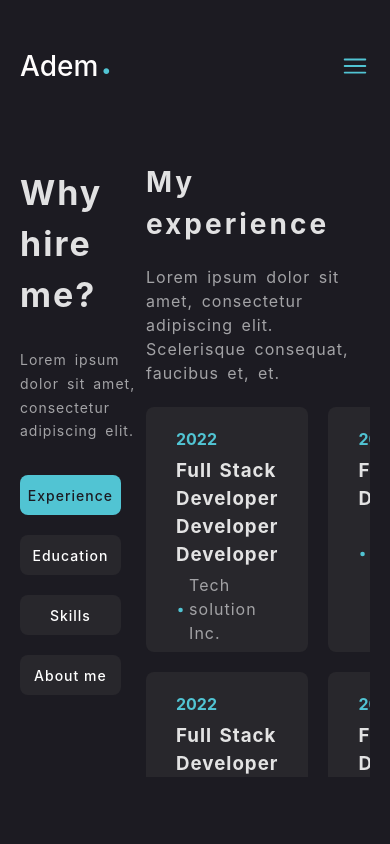
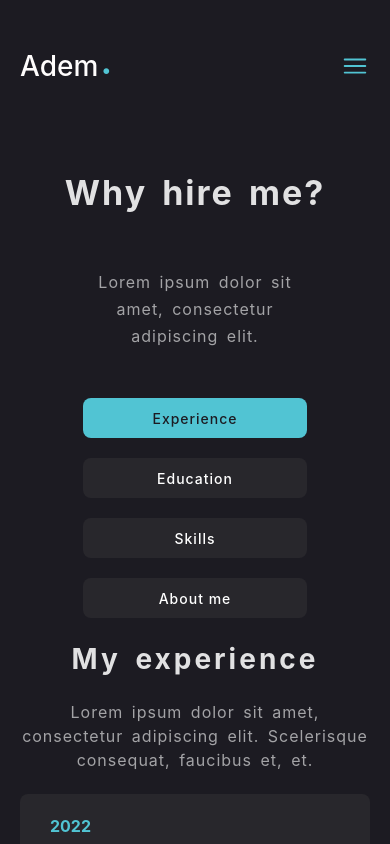
Before and after one commit to AdamBhs/Portfolio, a React (Vite) app: page /resume in a window 390 px wide. Shown: the top 844 px of the page. Built offline with nearby package versions, Linux system fonts and the light colour scheme.

Commit message:
final-responsive

```diff
--- a/src/index.css
+++ b/src/index.css
@@ -19,6 +19,14 @@ body {
   padding-right: 240px;
 }
 
+::-webkit-scrollbar {
+  width: 6px;
+}
+
+::-webkit-scrollbar-thumb {
+  background: #51C4D3;
+  border-radius: 6px;
+}
 
 @media (max-width: 575.98px) {
   body {
@@ -36,8 +44,8 @@ body {
 
 @media (min-width: 768px) and (max-width: 991.98px) {
   body {
-    padding-left: 60px;
-    padding-right: 60px;
+    padding-left: 50px;
+    padding-right: 50px;
   }
 }
 
--- a/src/pages/Contact/Contact.jsx
+++ b/src/pages/Contact/Contact.jsx
@@ -33,7 +33,7 @@ export const Contact = () => {
     <div className='contact-container'>
       <div className='hire'>
         <h1>Let's work together</h1>
-        <p>Lorem ipsum dolor sit amet, consectetur adipisicing elit.<br/>
+        <p>Lorem ipsum dolor sit amet, consectetur adipisicing elit.
         Nesciunt sit illo esse commodi.</p>
         <form ref={form} onSubmit={sendEmail}>
           <div className='inputs'>
--- a/src/pages/Resume/Resume.jsx
+++ b/src/pages/Resume/Resume.jsx
@@ -3,10 +3,11 @@ import "./ResumeStyle.css"
 import { Button } from '../../components/button/Button'
 import { ExpCard } from '../../components/cards/ExpCard';
 import { SiJavascript, SiSpring, SiTypescript } from 'react-icons/si';
-import { FaAngular, FaFigma, FaJava, FaNodeJs, FaReact } from 'react-icons/fa6';
+import { FaAngular, FaFigma, FaJava, FaNodeJs, FaPython, FaReact } from 'react-icons/fa6';
 
 export const Resume = () => {
   const [activeSection, setActiveSection] = useState('experience');
+  const [activeOption, setActiveOption] = useState("experience");
 
   const handleClick = (section) => {
     setActiveSection(section);
@@ -17,19 +18,19 @@ export const Resume = () => {
     <div className='resume-container'>
       <div className='options_resume'>
         <h1>Why hire me?</h1>
-        <p>Lorem ipsum dolor sit amet,<br /> consectetur adipiscing elit.</p>
+        <p>Lorem ipsum dolor sit amet, consectetur adipiscing elit.</p>
         <div className='btns_options'>
-          <Button name="Experience" onClick={() => handleClick('experience')} className={`button ${activeSection === 'experience' ? 'active' : ''}`}/>
-          <Button name="Education" onClick={() => handleClick('education')} className={`button ${activeSection === 'education' ? 'active' : ''}`}/>
-          <Button name="Skills" onClick={() => handleClick('skills')} className={`button ${activeSection === 'skills' ? 'active' : ''}`}/>
-          <Button name="About me" onClick={() => handleClick('about')} className={`button ${activeSection === 'about' ? 'active' : ''}`}/>
+          <div  onClick={() => handleClick('experience')} className={`button ${activeSection === 'experience' ? 'active' : ''}`}>Experience</div>
+          <div  onClick={() => handleClick('education')} className={`button ${activeSection === 'education' ? 'active' : ''}`}>Education</div>
+          <div  onClick={() => handleClick('skills')} className={`button ${activeSection === 'skills' ? 'active' : ''}`}>Skills</div>
+          <div  onClick={() => handleClick('about')} className={`button ${activeSection === 'about' ? 'active' : ''}`}>About me</div>
         </div>
       </div>
       <div className='content'>
           {activeSection === 'experience' &&
             <div className='content-container'>
               <h2>My experience</h2>
-              <p>Lorem ipsum dolor sit amet, consectetur adipiscing elit.<br /> Scelerisque consequat, faucibus et, et.</p>
+              <p>Lorem ipsum dolor sit amet, consectetur adipiscing elit. Scelerisque consequat, faucibus et, et.</p>
               <div className='experience_list'>
                 <ExpCard time="2022" title="Full Stack Developer Developer Developer" description="Tech solution Inc."/>
                 <ExpCard time="2022" title="Full Stack Developer" description="Tech solution Inc."/>
@@ -44,7 +45,7 @@ export const Resume = () => {
           {activeSection === 'education' &&
             <div className='content-container'>
               <h2>My education</h2>
-              <p>Lorem ipsum dolor sit amet, consectetur adipiscing elit.<br /> Scelerisque consequat, faucibus et, et.</p>
+              <p>Lorem ipsum dolor sit amet, consectetur adipiscing elit. Scelerisque consequat, faucibus et, et.</p>
               <div className='experience_list'>
                 <ExpCard time="2022" title="Full Stack Developer Developer Developer" description="Tech solution Inc."/>
                 <ExpCard time="2022" title="Full Stack Developer" description="Tech solution Inc."/>
@@ -59,7 +60,7 @@ export const Resume = () => {
           {activeSection === 'skills' &&
             <div className='content-container'>
               <h2>My skills</h2>
-              <p>Lorem ipsum dolor sit amet, consectetur adipiscing elit.<br /> Scelerisque consequat, faucibus et, et.</p>
+              <p>Lorem ipsum dolor sit amet, consectetur adipiscing elit. Scelerisque consequat, faucibus et, et.</p>
               <div className='skills_list'>
 
                 <div className='icon_container'>
@@ -119,15 +120,9 @@ export const Resume = () => {
                 </div>
 
                 <div className='icon_container'>
-                  <div className='skill_name'>Node.Js</div>
+                  <div className='skill_name'>Python</div>
                   <div className='icon_skill'>
-                  <FaNodeJs className="icon"/>
-                  </div>
-                </div>
-                <div className='icon_container'>
-                  <div className='skill_name'>Node.Js</div>
-                  <div className='icon_skill'>
-                  <FaNodeJs className="icon"/>
+                  <FaPython className="icon"/>
                   </div>
                 </div>
 
@@ -138,7 +133,7 @@ export const Resume = () => {
           {activeSection === 'about' &&
              <div className='content-container'>
               <h2>About me</h2>
-              <p>Lorem ipsum dolor sit amet, consectetur adipiscing elit.<br /> Scelerisque consequat, faucibus et, et.</p>
+              <p>Lorem ipsum dolor sit amet, consectetur adipiscing elit. Scelerisque consequat, faucibus et, et.</p>
               <div className='personal_data'>
                 <div>Name <span>Adem Ben Hassine</span></div>
                 <div>Phone <span>(+216) 54 014 243</span></div>
--- a/src/pages/Resume/ResumeStyle.css
+++ b/src/pages/Resume/ResumeStyle.css
@@ -24,20 +24,53 @@
     word-spacing: 3px;
     margin-top: 20px;
     margin-bottom: 22px;
-
+    max-width: 640px;
 }
 
 .options_resume p {
     margin-top: 28px;
     letter-spacing: 1px;
     color: #A3A3A6;
-    font-size: 14px;
+    font-size: 16px;
     line-height: 1.7;
     word-spacing: 3px;
+    max-width: 240px;
 }
 
 .btns_options {
     margin-top: 32px;
+}
+/* Button */
+
+.button {
+    display: flex;
+    flex-direction: column;
+    margin-bottom: 20px;
+    width: 80%;
+    height: 40px;
+    justify-content: center;
+    align-items: center;
+    background-color: #28272c;
+    border-radius: 8px;
+    user-select: none;
+    cursor: pointer;
+    color: white;
+    font-size: 14px;
+    letter-spacing: 1px;
+    font-weight: 500;
+    transition: all 0.3s ease;
+}
+
+.button:hover {
+    background-color: #51C4D3;
+    color: #1C1B22;
+    font-weight: 500;
+}
+
+.button.active{
+    background-color: #51C4D3;
+    color: #1C1B22;
+    font-weight: 500;
 }
 
 /* Experience Style */
@@ -51,15 +84,6 @@
     gap: 20px;
     max-height: 370px;
     overflow-y: auto;
-}
-
-::-webkit-scrollbar {
-    width: 6px;
-}
-
-::-webkit-scrollbar-thumb {
-    background: #51C4D3;
-    border-radius: 6px;
 }
 
 .content-container .skills_list {
@@ -138,9 +162,155 @@
     font-weight: 500;
 }
 
-.content-container .personal_data span{
+.content-container .personal_data span {
     font-size: 18px;
     margin-left: 13px;
     color: #FFFDFD;
     letter-spacing: 1px;
 }
+
+
+@media (max-width: 575.98px) {
+    .resume-container {
+        display: flex;
+        flex-direction: column;
+    }
+
+    .btns_options {
+        display: flex;
+        flex-direction: column;
+        align-items: center;
+        justify-content: center;
+        width: 80%;
+    }
+
+    .options_resume {
+        display: flex;
+        flex-direction: column;
+        align-items: center;
+        justify-content: center;
+    }
+
+    .options_resume p {
+        text-align: center;
+    }
+
+    .content-container {
+        display: flex;
+        flex-direction: column;
+        align-items: center;
+        justify-content: center;
+    }
+
+    .content-container p {
+        text-align: center;
+    }
+
+    .content-container .experience_list {
+        grid-template-columns: repeat(1, 1fr);
+    }
+
+    .content-container .skills_list {
+        grid-template-columns: repeat(2, 1fr);
+    }
+
+    .content-container .personal_data {
+        grid-template-columns: repeat(1, 1fr);
+    }
+
+    .content-container .personal_data span {
+        font-size: 16px;
+    }
+}
+
+@media (min-width: 576px) and (max-width: 767.98px) {
+    .resume-container {
+        display: flex;
+        flex-direction: column;
+    }
+
+    .btns_options {
+        display: flex;
+        flex-direction: column;
+        align-items: center;
+        justify-content: center;
+        width: 80%;
+    }
+
+    .options_resume {
+        display: flex;
+        flex-direction: column;
+        align-items: center;
+        justify-content: center;
+    }
+
+    .options_resume p {
+        text-align: center;
+    }
+
+    .content-container {
+        display: flex;
+        flex-direction: column;
+        align-items: center;
+        justify-content: center;
+    }
+
+    .content-container p {
+        text-align: center;
+        max-width: 500px;
+    }
+
+    .content-container .skills_list {
+        grid-template-columns: repeat(3, 1fr);
+    }
+
+    .content-container .personal_data span {
+        font-size: 16px;
+    }
+}
+
+@media (min-width: 768px) and (max-width: 991.98px) {
+    .resume-container {
+        display: flex;
+        flex-direction: column;
+    }
+
+    .btns_options {
+        display: flex;
+        flex-direction: column;
+        align-items: center;
+        justify-content: center;
+        width: 80%;
+    }
+
+    .options_resume {
+        display: flex;
+        flex-direction: column;
+        align-items: center;
+        justify-content: center;
+    }
+
+    .options_resume p {
+        text-align: center;
+    }
+
+    .content-container {
+        display: flex;
+        flex-direction: column;
+        align-items: center;
+        justify-content: center;
+    }
+
+    .content-container p {
+        text-align: center;
+        max-width: 500px;
+    }
+
+    .content-container .skills_list {
+        grid-template-columns: repeat(3, 1fr);
+    }
+
+    .content-container .personal_data span {
+        font-size: 16px;
+    }
+}
--- a/src/pages/Work/WorkStyle.css
+++ b/src/pages/Work/WorkStyle.css
@@ -8,7 +8,7 @@
 
 .project-pictures img {
     height: 400px;
-    width: 540px;
+    width: 100%;
 }
 
 .project-description h1 {
@@ -43,10 +43,10 @@
     margin-top: 20px;
     background-color: #A3A3A6;
 }
+
 .navigation-buttons {
     display: flex;
     justify-content: flex-end;
-    margin-right: 22px;
     gap: 10px;
     margin-top: 10px;
 }
@@ -95,3 +95,47 @@
     color: #51C4D3;
     cursor: pointer;
 }
+
+@media (max-width: 575.98px) {
+    .work-container {
+        display: flex;
+        flex-direction: column;
+    }
+
+    .work-container .project-description {
+        order: 2;
+    }
+
+    .navigation-buttons {
+        display: flex;
+        position: absolute;
+        justify-content: space-between;
+        width: 88%;
+        top: 57%;
+        left: 50%;
+        transform: translate(-50%, -50%);
+        z-index: 10000;
+    }
+}
+
+@media (min-width: 576px) and (max-width: 767.98px) {
+    .work-container {
+        display: flex;
+        flex-direction: column;
+    }
+
+    .work-container .project-description {
+        order: 2;
+    }
+
+    .navigation-buttons {
+        display: flex;
+        position: absolute;
+        justify-content: space-between;
+        width: 88%;
+        top: 57%;
+        left: 50%;
+        transform: translate(-50%, -50%);
+        z-index: 10000;
+    }
+}
```
Also changed, not shown: src/pages/Contact/ContactStyle.css (+69 -6 lines), src/pages/Services/ServicesStyle.css (+0 -12 lines).
